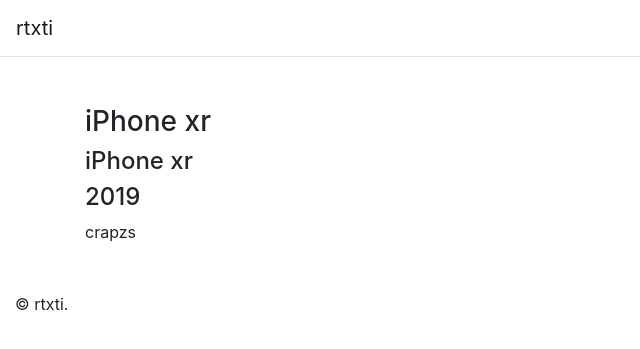
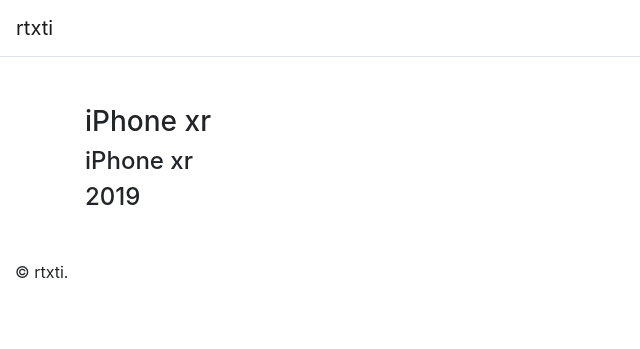
Before and after one commit to rtxti/www, a Jekyll site: the page built from _smartphones/apple/iphone-xr.md, in a window 1280 px wide. Shown: the top 349 px of the page, without its empty margins (0-640 px from the left). Built offline with Jekyll 4.4.1, drawn with Linux system fonts in a browser that asks for light colours.

Commit message:
Update iphone-xr.md

```diff
--- a/_smartphones/apple/iphone-xr.md
+++ b/_smartphones/apple/iphone-xr.md
@@ -1,13 +1,5 @@
 ---
-layout: default
+layout: smartphone
 title: iPhone xr
 label: iphone-xr
 ---
-
-<div class="container">
-  <h3>{{ page.title }}</h3>
-  {% assign phone = site.data.smartphones.[page.label] %}
-  <h4>{{ phone.name }}</h4>
-  <h4>{{ phone.release }}</h4>
-  crapzs
-</div>
```
